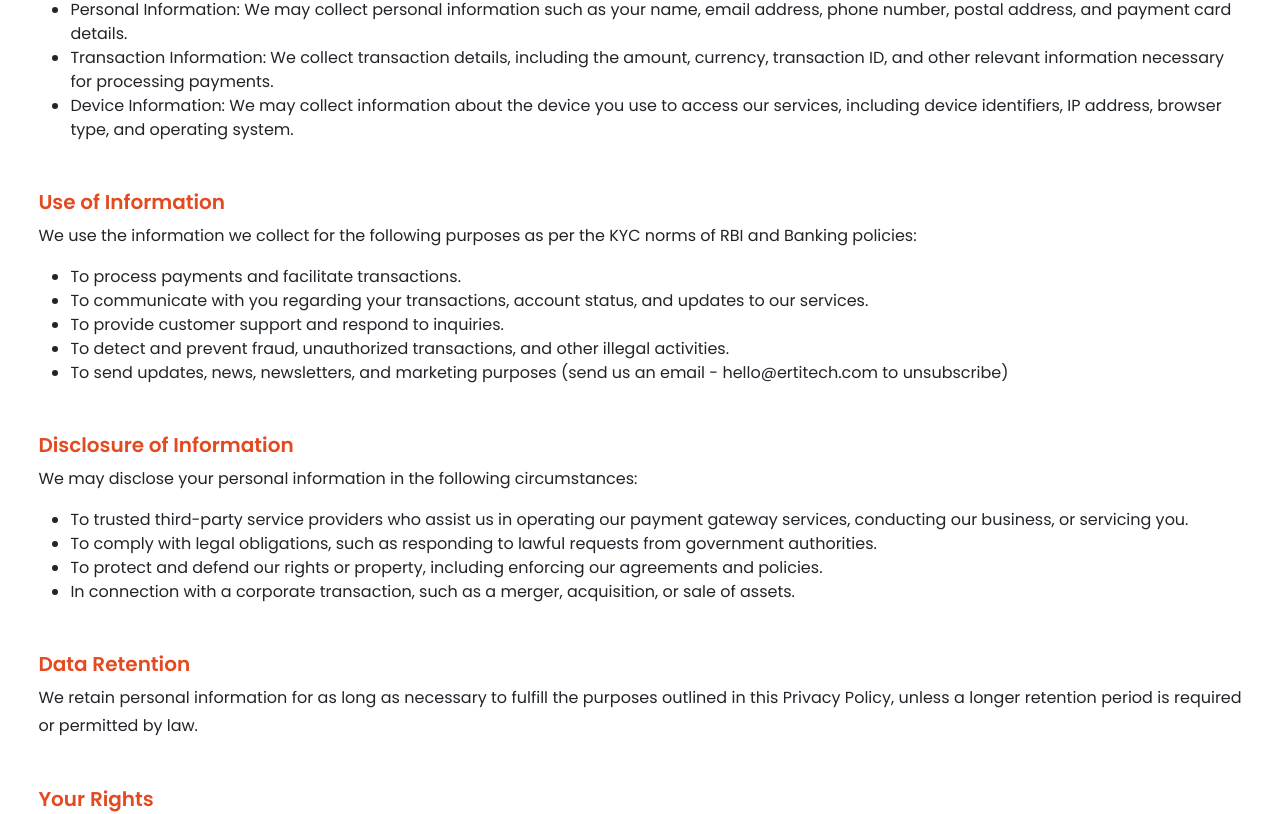
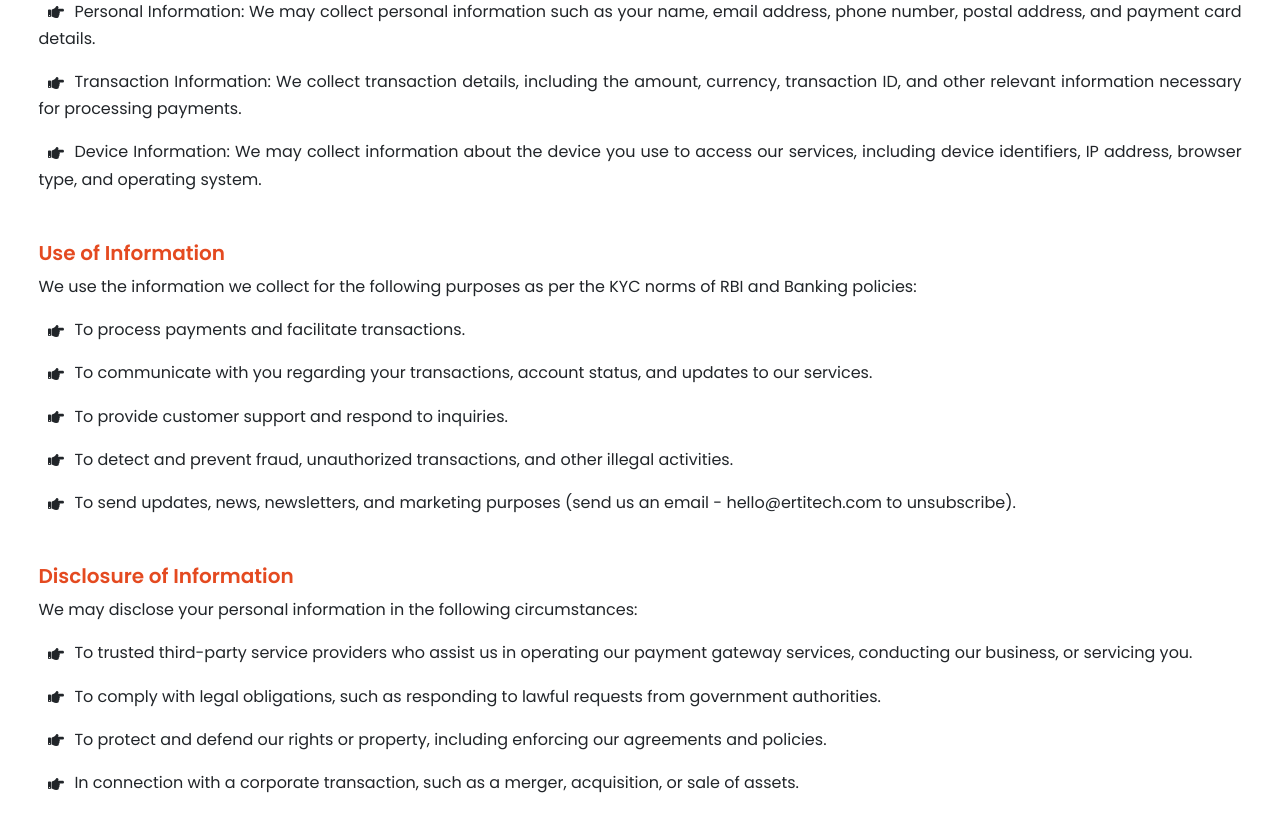
Before and after one commit to ertitech/ERTITECH-WEBSITE, a React (Vite) app: page /PrivacyPolicy in a window 1280 px wide. Shown: the part 752-1566 px from the top of the page. Built offline with nearby package versions, Linux system fonts and the light colour scheme.

Commit message:
Contact Emailjs Done

```diff
--- a/package.json
+++ b/package.json
@@ -11,11 +11,13 @@
   },
   "dependencies": {
     "bootstrap": "^5.3.3",
+    "emailjs-com": "^3.2.0",
     "react": "^18.2.0",
     "react-bootstrap": "^2.10.2",
     "react-dom": "^18.2.0",
     "react-icons": "^5.2.1",
-    "react-router-dom": "^6.23.1"
+    "react-router-dom": "^6.23.1",
+    "react-toastify": "^10.0.5"
   },
   "devDependencies": {
     "@types/react": "^18.2.66",
--- a/src/Components/Home and Other/AboutUs.jsx
+++ b/src/Components/Home and Other/AboutUs.jsx
@@ -1,4 +1,6 @@
 import React from 'react'
+import HeaderEr from '../Header Footer/HeaderEr'
+import Banner from '../Header Footer/Banner'
 import FooterEr from '../Header Footer/FooterEr'
 
 function AboutUs() {
--- a/src/Components/Home and Other/ContactUs.jsx
+++ b/src/Components/Home and Other/ContactUs.jsx
@@ -1,10 +1,68 @@
-import React from "react";
+import React, { useState, useRef } from "react";
 import HeaderEr from "../Header Footer/HeaderEr";
 import Banner from "../Header Footer/Banner";
 import FooterEr from "../Header Footer/FooterEr";
 import "bootstrap/dist/css/bootstrap.min.css";
+import emailjs from "emailjs-com";
+import { ToastContainer, toast } from "react-toastify";
+import "react-toastify/dist/ReactToastify.css";
 
 function ContactUs() {
+  const [formData, setFormData] = useState({
+    name: "",
+    email: "",
+    phone: "",
+    subject: "",
+    message: "",
+  });
+
+  const formRef = useRef();
+
+  const handleChange = (e) => {
+    setFormData({
+      ...formData,
+      [e.target.name]: e.target.value,
+    });
+  };
+
+  const handlePhoneChange = (e) => {
+    const { value } = e.target;
+    if (/^\d*$/.test(value)) {
+      setFormData({
+        ...formData,
+        phone: value,
+      });
+    }
+  };
+
+  const handleSubmit = async (e) => {
+    e.preventDefault();
+    emailjs
+      .sendForm(
+        "service_izynuaw",
+        "template_qw11szn",
+        formRef.current,
+        "xq-RZ0Sb8gGZ0P5Qf"
+      )
+      .then(
+        (result) => {
+          console.log(result.text);
+          toast.success("Message sent successfully!");
+          setFormData({
+            name: "",
+            email: "",
+            phone: "",
+            subject: "",
+            message: "",
+          });
+        },
+        (error) => {
+          console.log(error.text);
+          toast.error("Failed to send message.");
+        }
+      );
+  };
+
   return (
     <>
       <HeaderEr />
@@ -65,13 +123,17 @@ function ContactUs() {
               <h3 className="contact-text-brick-red fw-bold mb-4 contact-heading text-center">
                 Leave A Message
               </h3>
-              <form>
+              <form ref={formRef} onSubmit={handleSubmit}>
                 <div className="form-group">
                   <input
                     type="text"
                     className="form-control contact-input"
                     id="name"
+                    name="name"
                     placeholder="Name"
+                    value={formData.name}
+                    onChange={handleChange}
+                    required
                   />
                 </div>
                 <div className="form-group">
@@ -79,7 +141,12 @@ function ContactUs() {
                     type="email"
                     className="form-control contact-input"
                     id="email"
-                    placeholder="Email ID"
+                    name="email"
+                    placeholder="Email"
+                    value={formData.email}
+                    onChange={handleChange}
+                    required
+                    pattern="[a-z0-9._%+-]+@[a-z0-9.-]+\.[a-z]{2,}$"
                   />
                 </div>
                 <div className="form-group">
@@ -87,7 +154,14 @@ function ContactUs() {
                     type="tel"
                     className="form-control contact-input"
                     id="phone"
+                    name="phone"
                     placeholder="Phone"
+                    value={formData.phone}
+                    onChange={handlePhoneChange}
+                    required
+                    maxLength={10}
+                    minLength={10}
+                    inputMode="numeric"
                   />
                 </div>
                 <div className="form-group">
@@ -95,15 +169,23 @@ function ContactUs() {
                     type="text"
                     className="form-control contact-input"
                     id="subject"
+                    name="subject"
                     placeholder="Subject"
+                    value={formData.subject}
+                    onChange={handleChange}
+                    required
                   />
                 </div>
                 <div className="form-group">
                   <textarea
                     className="form-control contact-input"
                     id="message"
+                    name="message"
                     rows="4"
                     placeholder="Message"
+                    value={formData.message}
+                    onChange={handleChange}
+                    required
                   ></textarea>
                 </div>
                 <div className="d-flex justify-content-center">
@@ -120,6 +202,7 @@ function ContactUs() {
         </div>
       </div>
       <FooterEr />
+      <ToastContainer />
     </>
   );
 }
--- a/src/Components/Terms and Privacy/PrivacyPolicy.jsx
+++ b/src/Components/Terms and Privacy/PrivacyPolicy.jsx
@@ -2,6 +2,7 @@ import React from 'react';
 import { Row, Col } from 'react-bootstrap';
 import HeaderEr from '../Header Footer/HeaderEr';
 import Banner from '../Header Footer/Banner';
+import { FaHandPointRight } from "react-icons/fa";
 import FooterEr from '../Header Footer/FooterEr';
 import './Terms.css'
 
@@ -26,28 +27,62 @@ function PrivacyPolicy() {
             </p>
             <h5 className='termtext'>Information Collection and Use</h5>
             <p className="para">We collect various types of information for the purpose of providing and improving our payment gateway services. This may include:</p>
-            <ul>
-              <li>Personal Information: We may collect personal information such as your name, email address, phone number, postal address, and payment card details.</li>
-              <li>Transaction Information: We collect transaction details, including the amount, currency, transaction ID, and other relevant information necessary for processing payments.</li>
-              <li>Device Information: We may collect information about the device you use to access our services, including device identifiers, IP address, browser type, and operating system.</li>
-            </ul>
+            <p className="para">
+              <FaHandPointRight className="tpicon" />
+              Personal Information: We may collect personal information such as your name, email address, phone number, postal address, and payment card details.
+            </p>
+            <p className="para">
+              <FaHandPointRight className="tpicon" />
+              Transaction Information: We collect transaction details, including the amount, currency, transaction ID, and other relevant information necessary for processing payments.
+            </p>
+            <p className="para">
+              <FaHandPointRight className="tpicon" />
+              Device Information: We may collect information about the device you use to access our services, including device identifiers, IP address, browser type, and operating system.
+            </p>
+
             <h5 className='termtext'>Use of Information</h5>
             <p className="para">We use the information we collect for the following purposes as per the KYC norms of RBI and Banking policies:</p>
-            <ul>
-              <li>To process payments and facilitate transactions.</li>
-              <li>To communicate with you regarding your transactions, account status, and updates to our services.</li>
-              <li>To provide customer support and respond to inquiries.</li>
-              <li>To detect and prevent fraud, unauthorized transactions, and other illegal activities.</li>
-              <li>To send updates, news, newsletters, and marketing purposes (send us an email - hello@ertitech.com to unsubscribe)</li>
-            </ul>
+            <p className="para">
+              <FaHandPointRight className="tpicon" />
+              To process payments and facilitate transactions.
+            </p>
+            <p className="para">
+              <FaHandPointRight className="tpicon" />
+              To communicate with you regarding your transactions, account status, and updates to our services.
+            </p>
+            <p className="para">
+              <FaHandPointRight className="tpicon" />
+              To provide customer support and respond to inquiries.
+            </p>
+            <p className="para">
+              <FaHandPointRight className="tpicon" />
+              To detect and prevent fraud, unauthorized transactions, and other illegal activities.
+            </p>
+            <p className="para">
+              <FaHandPointRight className="tpicon" />
+              To send updates, news, newsletters, and marketing purposes (send us an email - hello@ertitech.com to unsubscribe).
+            </p>
+
             <h5 className='termtext'>Disclosure of Information</h5>
             <p className="para">We may disclose your personal information in the following circumstances:</p>
-            <ul>
-              <li>To trusted third-party service providers who assist us in operating our payment gateway services, conducting our business, or servicing you.</li>
-              <li>To comply with legal obligations, such as responding to lawful requests from government authorities.</li>
-              <li>To protect and defend our rights or property, including enforcing our agreements and policies.</li>
-              <li>In connection with a corporate transaction, such as a merger, acquisition, or sale of assets.</li>
-            </ul>
+
+            <p className="para">
+              <FaHandPointRight className="tpicon" />
+              To trusted third-party service providers who assist us in operating our payment gateway services, conducting our business, or servicing you.
+            </p>
+            <p className="para">
+              <FaHandPointRight className="tpicon" />
+              To comply with legal obligations, such as responding to lawful requests from government authorities.
+            </p>
+            <p className="para">
+              <FaHandPointRight className="tpicon" />
+              To protect and defend our rights or property, including enforcing our agreements and policies.
+            </p>
+            <p className="para">
+              <FaHandPointRight className="tpicon" />
+              In connection with a corporate transaction, such as a merger, acquisition, or sale of assets.
+            </p>
+
             <h5 className='termtext'>Data Retention</h5>
             <p className="para">We retain personal information for as long as necessary to fulfill the purposes outlined in this Privacy Policy, unless a longer retention period is required or permitted by law.</p>
             <h5 className='termtext'>Your Rights</h5>
--- a/src/Components/Terms and Privacy/TermsAndConditions.jsx
+++ b/src/Components/Terms and Privacy/TermsAndConditions.jsx
@@ -19,9 +19,8 @@ function TermsAndConditions() {
         <Row>
           <Col>
             <h4 className="tit">
-              Our
-              <span style={{ color: "#e44a20", fontWeight: "bold" }}>
-                Terms & Conditions{" "}
+              Our <span style={{ color: "#e44a20", fontWeight: "bold" }}>
+                 Terms & Conditions{" "}
               </span>
             </h4>
             <div className="lastupdate mb-3 ">Last Updated: 1st April 2024</div>
```
Also changed, not shown: src/Components/Home and Other/AboutUs.css (added), 1 other file (tests, documents, lock files or other folders).
